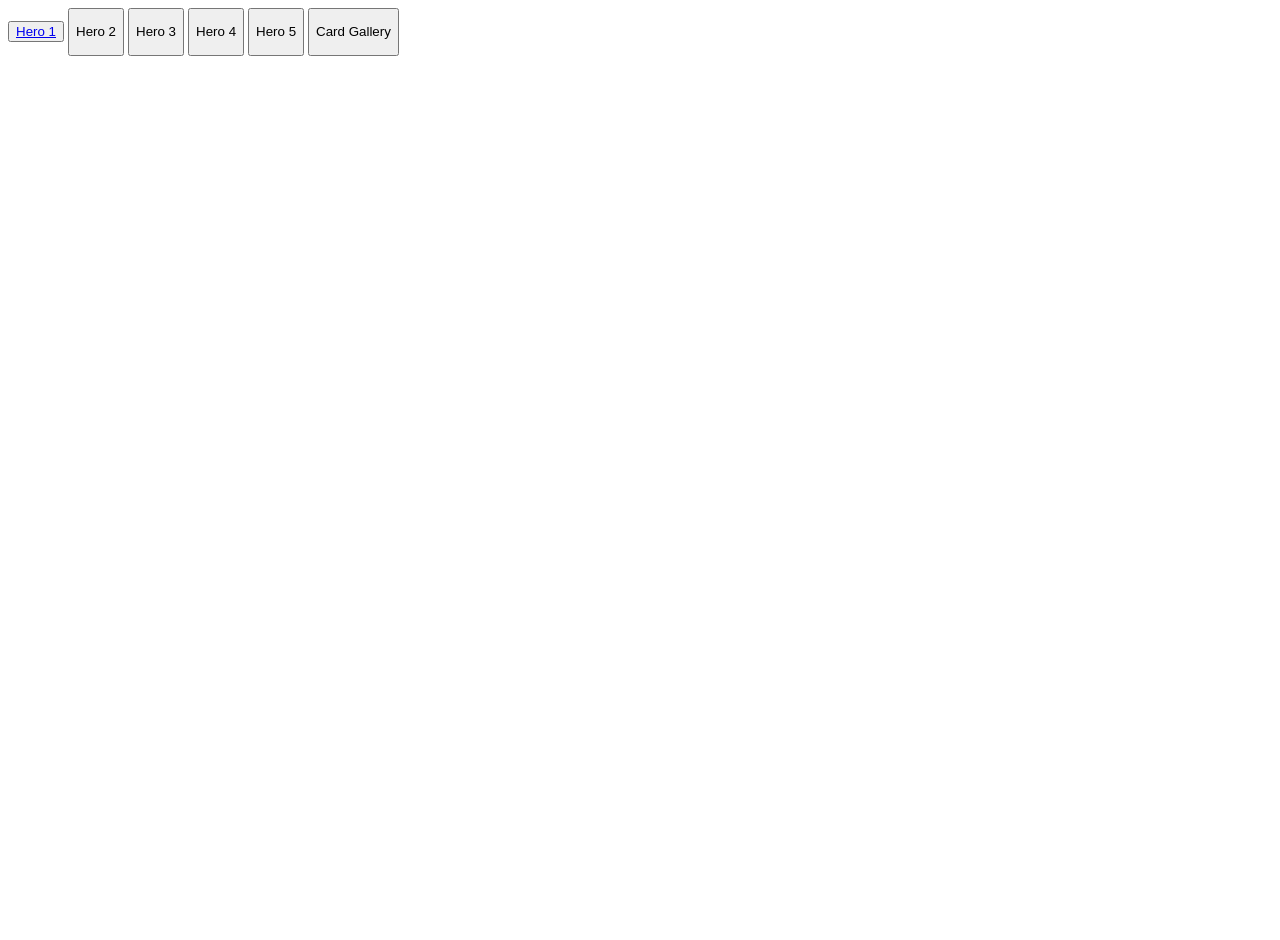
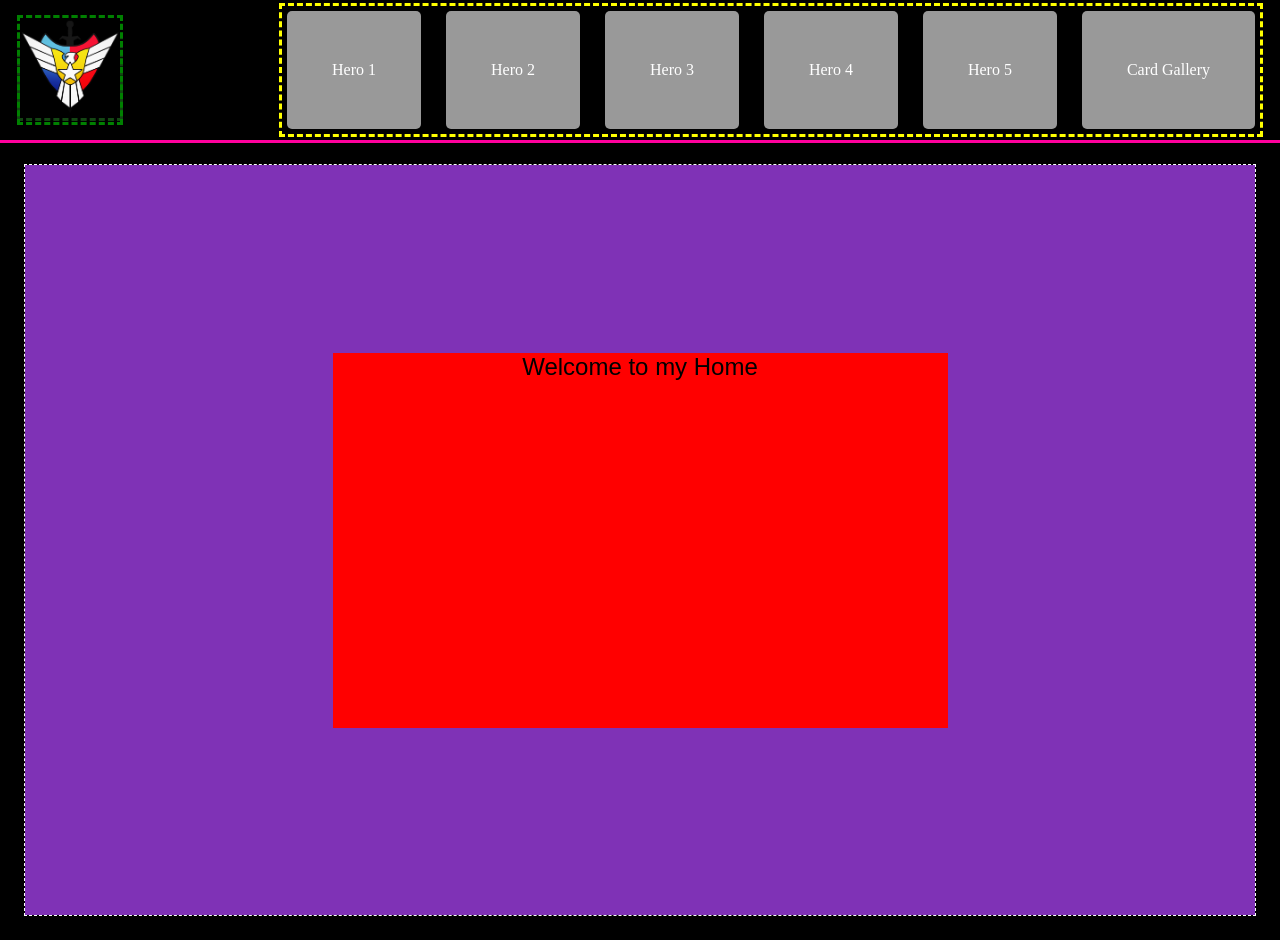
Before and after one commit to CVTenorio/WD-HANDS-ON-2-TENORIO, a plain HTML site: page index.html in a window 1280 px wide. Before the commit the page ends 800 px from the top, so only its background shows below. Drawn offline with Linux system fonts and the light colour scheme.

Commit message:
modifying landing page

```diff
--- a/assets/css/style.css
+++ b/assets/css/style.css
@@ -0,0 +1,80 @@
+body {
+    padding: 0;
+    margin: 0;
+    background-color: rgb(0, 0, 0);
+}
+
+nav{
+    outline: dashed yellow;
+    display: flex;
+    gap: 15px;
+}
+
+.button {
+    display: inline-block;
+    padding: 50px 45px;
+    margin: 5px;
+    text-decoration: none;
+    background-color: rgba(255, 255, 255, 0.6);
+    color: white;
+    border-radius: 5px;
+    text-align: center;
+  }
+.button:hover {
+    background-color: rgb(155, 7, 7);
+}
+
+
+header {
+   display: flex;
+   align-items: center;
+   padding: 20px;
+   background-color: transparent;
+   justify-content: space-between;
+   outline: solid rgb(255, 0, 157);
+   max-height: 100px;
+}
+
+.home-logo {
+    margin-right: 20px;
+    outline: dashed green;
+}
+
+.home-logo img {
+    max-width: 100px;
+    outline: dashed rgb(19, 70, 19);
+}
+
+section {
+    display: flex;
+    justify-content: center;
+    align-items: center;
+    height: 100vh;
+}
+
+.container {
+    font-family: arial;
+    font-size: 24px;
+    margin: 25px;
+    width: 550rem;
+    height: 750px;
+    outline: dashed 1px rgb(255, 255, 255);
+    display: flex;
+    justify-content: center;
+    align-items: center;
+    background-color: rgb(127, 50, 182);
+}
+
+.inner-container {
+    width: 50%;
+    height: 50%;
+    background-color: red;
+    justify-content: center;
+    align-items: center;
+    text-align: center;
+
+}
+
+p {
+    text-align: center;
+}
--- a/index.html
+++ b/index.html
@@ -1,33 +1,31 @@
+<!--This is the landing page
+lower-kebab-case only-->
 <!DOCTYPE html>
 <html lang="en">
 <head>
     <meta charset="UTF-8">
     <meta name="viewport" content="width=device-width, initial-scale=1.0">
-    <title>Carlt</title>
+    <link rel="stylesheet" href="/assets/css/style.css">
+    <title>Tenorio_Home Base</title>
 </head>
 <body>
     <header>
+        <div class="home-logo">
+            <img src="/assets/img/generals_Logo.png" alt="home__logo">
+        </div>
         <nav>
-            <button class="button">
-            <a href="/pages/page1/index.html">Hero 1</a>
-
-            </button>
-            <button>
-                <p>Hero 2</p>
-            </button>
-            <button>
-                <p>Hero 3</p>
-            </button>
-            <button>
-                <p>Hero 4</p>
-            </button>
-            <button>
-                <p>Hero 5</p>
-            </button>
-            <button>
-                <p>Card Gallery</p>
-            </button>
+            <a class="button" href="/pages/page1/index.html">Hero 1</a>
+            <a class="button" href="/pages/page2/index.html">Hero 2</a>
+            <a class="button" href="/pages/page3/index.html">Hero 3</a>
+            <a class="button" href="/pages/page4/index.html">Hero 4</a>
+            <a class="button" href="/pages/page5/index.html">Hero 5</a>
+            <a class="button" href="/pages/page6/index.html">Card Gallery</a>
         </nav>
     </header>
+    <section>
+            <div class="container">
+                <div class="inner-container">Welcome to my Home</div>
+            </div>
+    </section>
 </body>
 </html>
```
